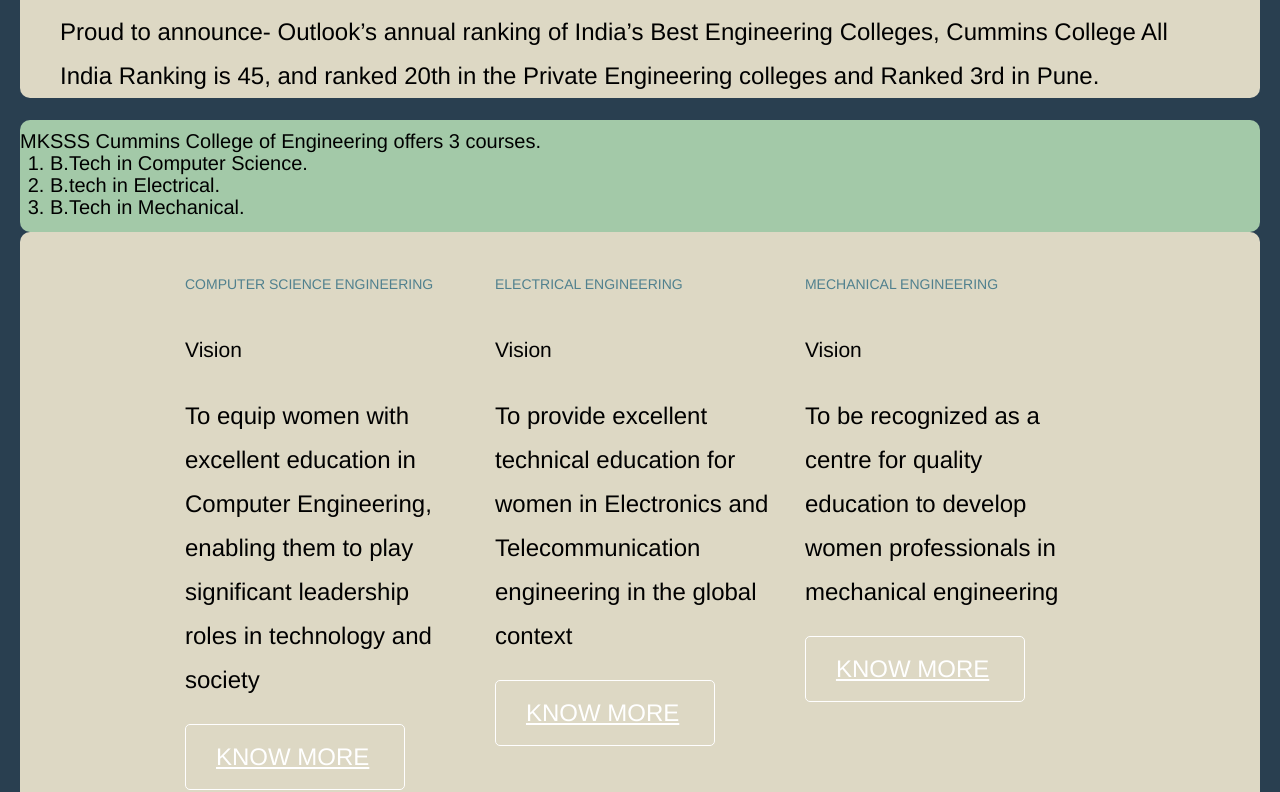
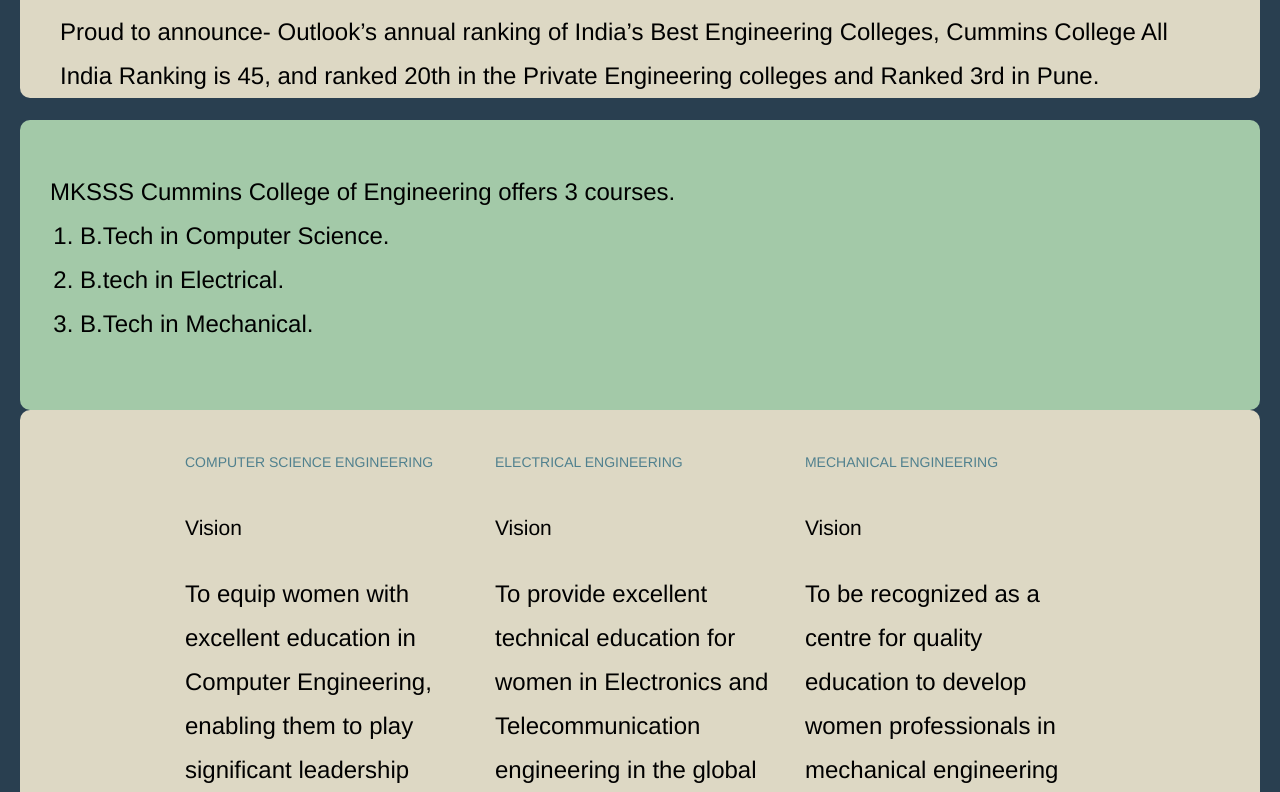
Before and after one commit to mukta-4/University-webdev, a plain HTML site: page index.html in a window 1280 px wide. Shown: the part 900-1692 px from the top of the page. Drawn offline with Linux system fonts and the light colour scheme.

Commit message:
Changed css code

```diff
--- a/style.css
+++ b/style.css
@@ -122,10 +122,11 @@ Clearfix
 .courses{
 	background: #A3C9A8;
 	min-width: 400px;
-	padding: 10px 0 14px 0;
+	padding: 50px 0px 64px 30px;;
 	color: black;
-	font-size: 20px;
 	border-radius: 10px ;
+	font-size: 24px;
+    line-height: 44px;
 }
 }
 
```
